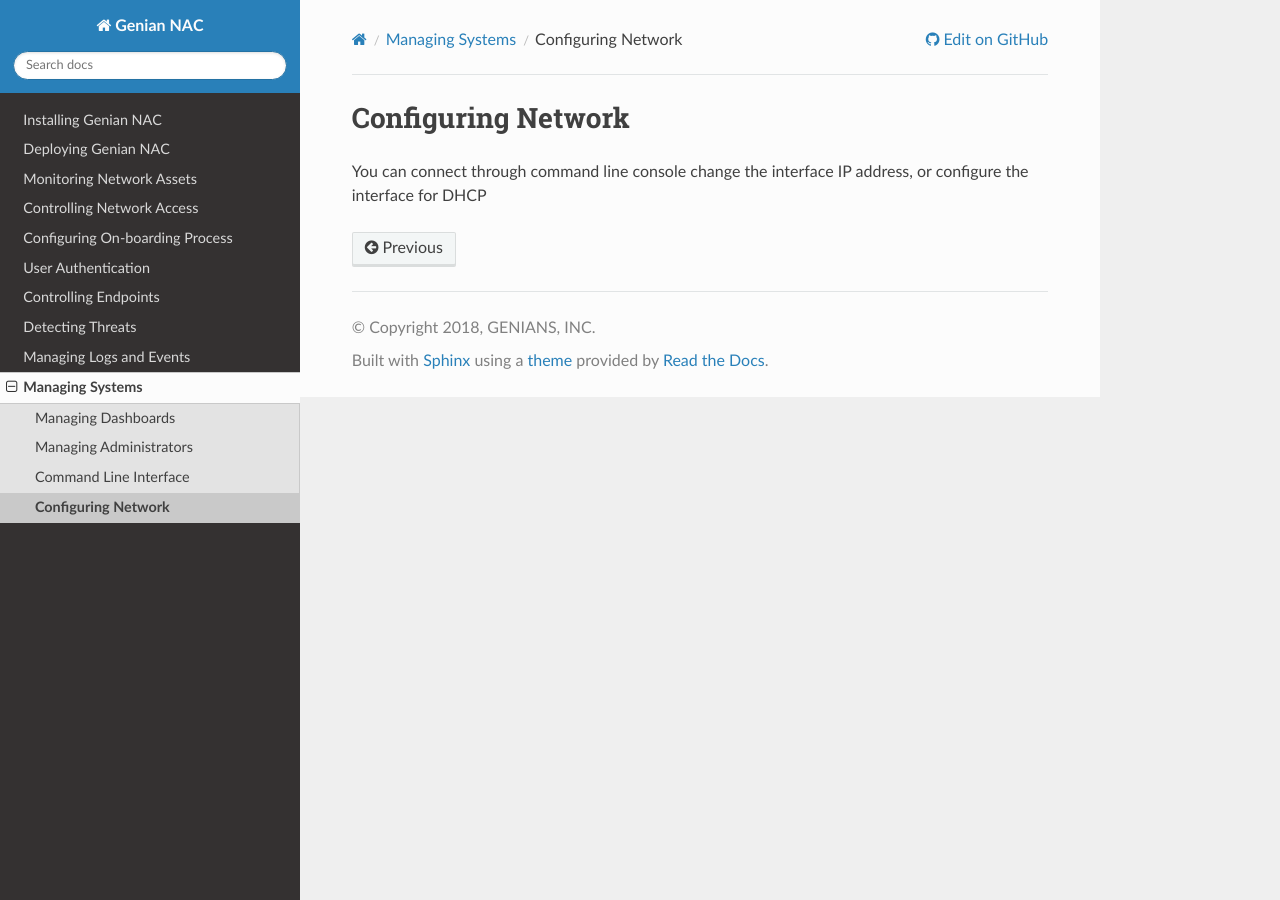
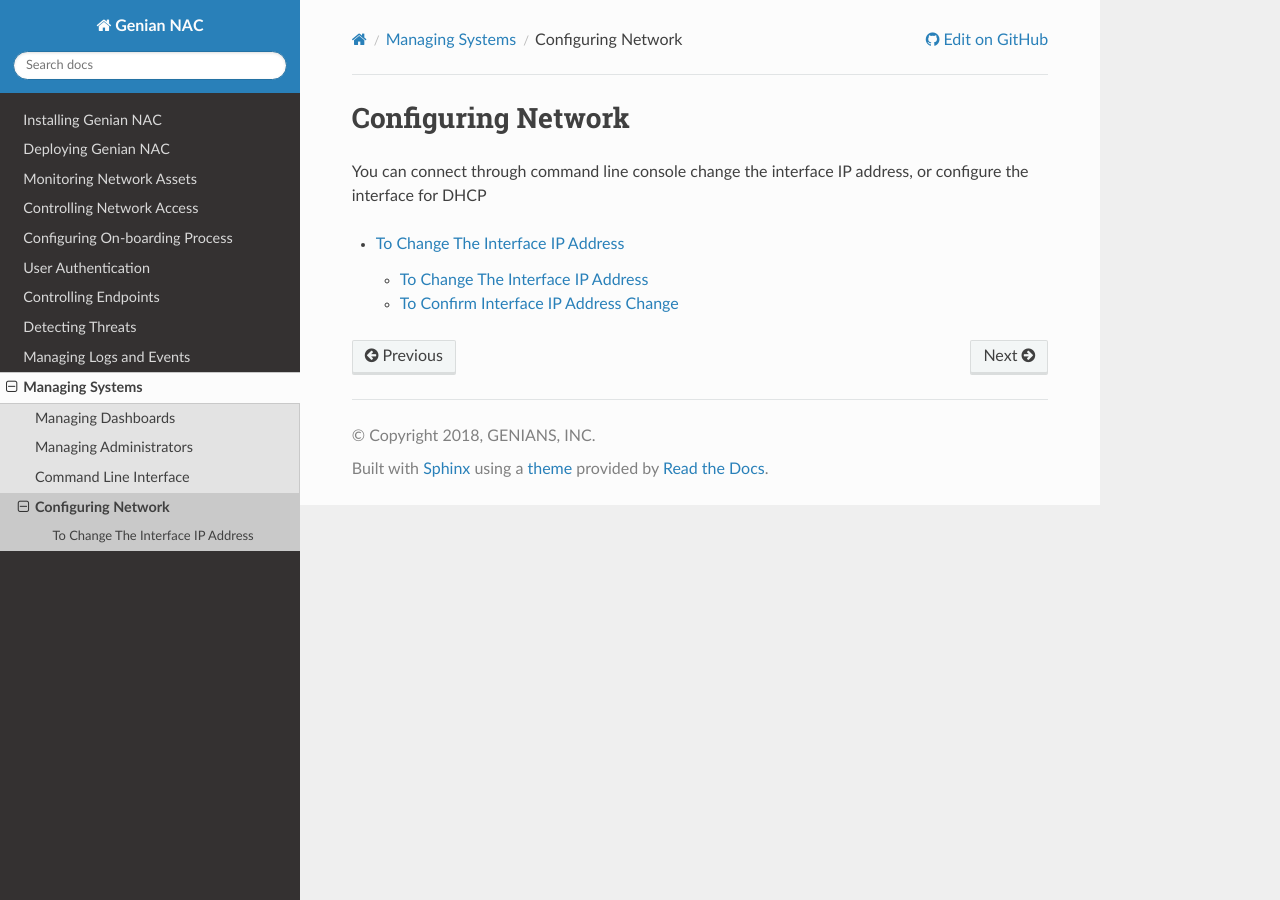
Before and after one commit to yongtaek-lim/genian-nac-admin-guide, a Sphinx documentation site: the page built from source/system/config-network.rst, in a window 1280 px wide. Built offline with Sphinx 7.4.7 and the Read the Docs theme 2.0.0, drawn with Linux system fonts in a browser that asks for light colours.

Commit message:
Update config-network.rst

```diff
--- a/source/system/config-network.rst
+++ b/source/system/config-network.rst
@@ -2,3 +2,8 @@
 ===================
 
 You can connect through command line console change the interface IP address, or configure the interface for DHCP
+
+.. toctree::
+   :maxdepth: 2
+
+   change-ip
```
